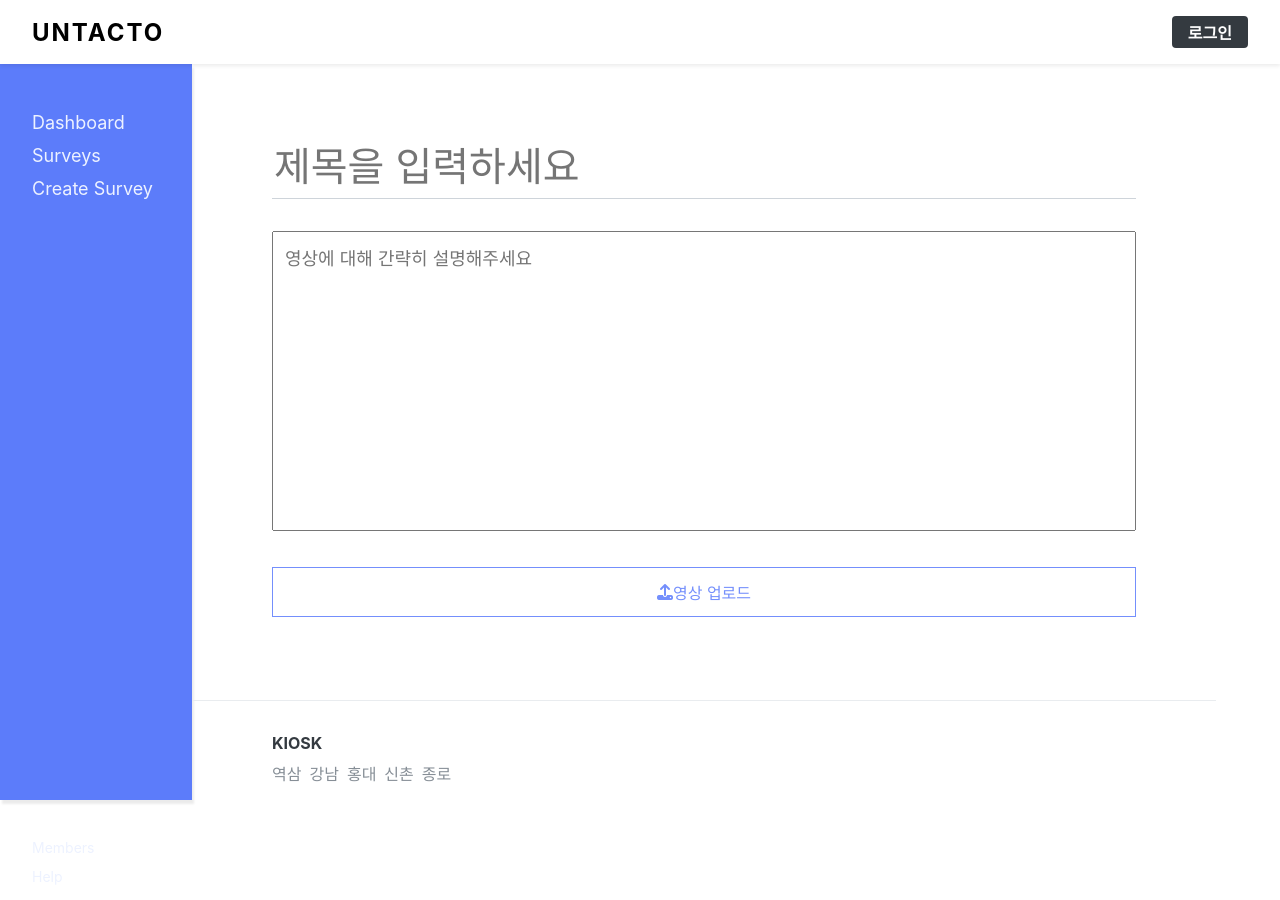
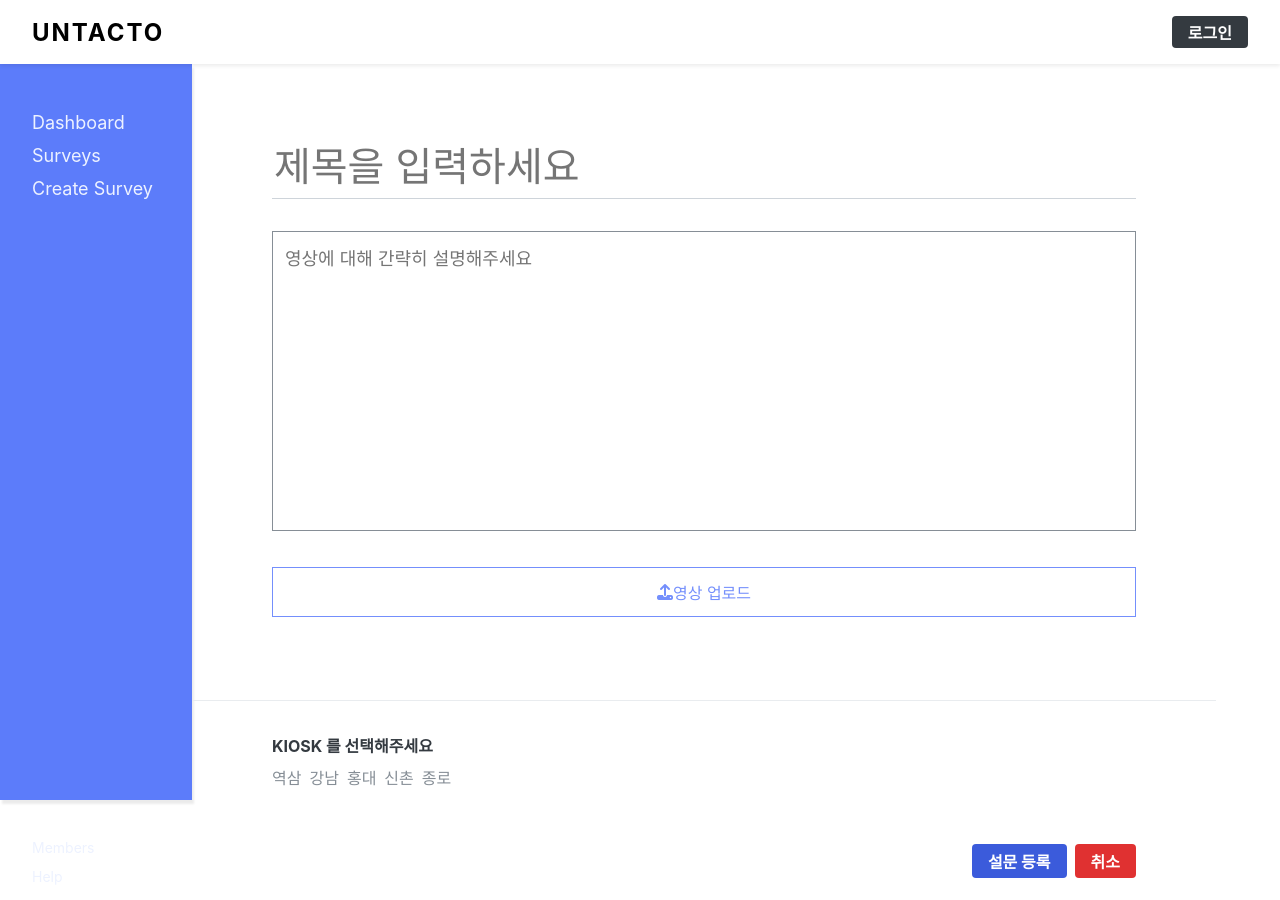
Before and after one commit to koco0371/UNTACTO, a React (Create React App) app in the folder frontend/web-company/: page /write in a window 1280 px wide. Built offline with nearby package versions, Linux system fonts and the light colour scheme; a web font is replaced by a local one.

Commit message:
Add create page: Have to fix kiosk seleting func

```diff
--- a/frontend/web-company/package.json
+++ b/frontend/web-company/package.json
@@ -42,5 +42,5 @@
       "last 1 safari version"
     ]
   },
-  "proxy": "http://i3a103.p.ssafy.io:3002/"
+  "proxy": "http://localhost:3002/"
 }
--- a/frontend/web-company/src/components/write/Editor.js
+++ b/frontend/web-company/src/components/write/Editor.js
@@ -21,6 +21,9 @@ const VideoForm = styled.form`
   height: 50px;
   width: 100%;
   border: 1px solid ${palette.indigo[4]};
+  &:hover {
+    border: 1px solid ${palette.indigo[7]};
+  }
   .video-label {
     height: 100%;
     display: flex;
@@ -37,7 +40,15 @@ const VideoForm = styled.form`
       font-family: 'Nanum-Gothic', -apple-system, BlinkMacSystemFont, 'Segoe UI',
         'Roboto', 'Oxygen', 'Ubuntu', 'Cantarell', 'Fira Sans', 'Droid Sans',
         'Helvetica Neue', sans-serif;
+      &:hover {
+        color: ${palette.indigo[7]};
+        font-weight: bold;
+      }
     }
+  }
+  .video-name {
+    margin-top: 1rem;
+    color: ${palette.gray[9]};
   }
   .video-input {
     position: absolute;
@@ -51,6 +62,7 @@ const VideoForm = styled.form`
   }
 `;
 const DescriptionInput = styled.textarea`
+  border: 1px solid ${palette.gray[6]};
   padding: 0.75rem;
   margin-bottom: 2rem;
   width: 100%;
@@ -62,11 +74,29 @@ const DescriptionInput = styled.textarea`
     'Helvetica Neue', sans-serif;
 `;
 
-const Editor = () => {
+const Editor = ({ onChangeField, title, description, video }) => {
+  const onChangeTitle = (e) => {
+    onChangeField({ key: 'title', value: e.target.value });
+  };
+  const onChangeDescription = (e) => {
+    onChangeField({ key: 'description', value: e.target.value });
+  };
+  const onChangeVideo = (e) => {
+    onChangeField({ key: 'video', value: e.target.value });
+  };
+
   return (
     <EditorBlock>
-      <TitleInput placeholder="제목을 입력하세요" />
-      <DescriptionInput placeholder="영상에 대해 간략히 설명해주세요" />
+      <TitleInput
+        placeholder="제목을 입력하세요"
+        onChange={onChangeTitle}
+        value={title}
+      />
+      <DescriptionInput
+        placeholder="영상에 대해 간략히 설명해주세요"
+        onChange={onChangeDescription}
+        value={description}
+      />
       <VideoForm>
         <div className="video-label">
           <label htmlFor="file">
@@ -80,7 +110,10 @@ const Editor = () => {
           accept="video/*"
           id="file"
           className="video-input"
+          onChange={onChangeVideo}
+          value={video}
         />
+        {video && <div className="video-name">선택된 영상: {video}</div>}
       </VideoForm>
     </EditorBlock>
   );
--- a/frontend/web-company/src/components/write/KioskBox.js
+++ b/frontend/web-company/src/components/write/KioskBox.js
@@ -1,7 +1,9 @@
-import React from 'react';
+import React, { useCallback } from 'react';
+import { useSelector, useDispatch } from 'react-redux';
 import styled from 'styled-components';
 import palette from '../../lib/styles/palette';
 import Main from '../common/Main';
+import changeField from '../../modules/write';
 
 const KioskBoxBlock = styled(Main)`
   position: absolute;
@@ -14,6 +16,15 @@ const KioskBoxBlock = styled(Main)`
     color: ${palette.gray[8]};
     margin-top: 0;
     margin-bottom: 0.5rem;
+  }
+  .selected-kiosk {
+    margin-bottom: 0.5rem;
+    display: flex;
+    justify-content: center;
+    align-items: center;
+    width: 100px;
+    border-radius: 15px;
+    border: 1px solid ${palette.indigo[5]};
   }
 `;
 
@@ -31,44 +42,47 @@ const KioskListBlock = styled.div`
   margin-top: 0.5rem;
 `;
 
-const KioskItem = ({ kiosk }) => <Kiosk>{kiosk.location}</Kiosk>;
+const KioskItem = ({ kiosk, onChangeKiosk }) => {
+  const onClickKiosk = (e) => {
+    onChangeKiosk({ key: 'selectedKiosk', value: e.target.value });
+  };
+  return <Kiosk onClick={onClickKiosk}>{kiosk.location}</Kiosk>;
+};
 
-const KioskList = ({ kiosks }) => (
-  <KioskListBlock>
-    {kiosks.map((kiosk) => (
-      <KioskItem key={kiosk.kioskId} kiosk={kiosk} />
-    ))}
-  </KioskListBlock>
-);
+const KioskList = ({ kiosks, onChangeField }) => {
+  const onChangeKiosk = useCallback((payload) => onChangeField(payload));
+  return (
+    <KioskListBlock>
+      {kiosks.map((kiosk) => (
+        <KioskItem
+          key={kiosk.kioskId}
+          kiosk={kiosk}
+          onChangeKiosk={onChangeKiosk}
+        />
+      ))}
+    </KioskListBlock>
+  );
+};
 
-const KioskBox = () => {
-  const kiosks = [
-    {
-      kioskId: 1,
-      location: '역삼',
-    },
-    {
-      kioskId: 2,
-      location: '강남',
-    },
-    {
-      kioskId: 3,
-      location: '홍대',
-    },
-    {
-      kioskId: 4,
-      location: '신촌',
-    },
-    {
-      kioskId: 5,
-      location: '종로',
-    },
-  ];
+const KioskBox = ({ kiosks }) => {
+  // kiosks는 write 페이지 들어오면 api 당겨오기
+  // kiosks와 selectedKiosk는 모두 redux로 관리
+  const dispatch = useDispatch();
+  const { selectedKiosk } = useSelector(({ write }) => ({
+    selectedKiosk: write.selectedKiosk,
+  }));
+  const onChangeField = useCallback(
+    (payload) => dispatch(changeField(payload)),
+    [dispatch],
+  );
 
   return (
     <KioskBoxBlock>
-      <h4>KIOSK</h4>
-      <KioskList kiosks={kiosks} />
+      {selectedKiosk ? <h4>선택한 KIOSK</h4> : <h4>KIOSK 를 선택해주세요</h4>}
+      {selectedKiosk && (
+        <div className="selected-kiosk">{selectedKiosk.location}</div>
+      )}
+      <KioskList kiosks={kiosks} onChangeField={onChangeField} />
     </KioskBoxBlock>
   );
 };
--- /dev/null
+++ b/frontend/web-company/src/components/write/WriteActionButtons.js
@@ -0,0 +1,37 @@
+import React from 'react';
+import styled from 'styled-components';
+import Button from '../common/Button';
+import Main from '../common/Main';
+
+const WriteActionButtonsBlock = styled(Main)`
+  margin-top: 780px;
+  margin-bottom: 3rem;
+  height: 2.125rem;
+  display: flex;
+  justify-content: flex-end;
+  button + button {
+    margin-left: 0.5rem;
+  }
+`;
+
+const StyledButton = styled(Button)`
+  height: 2.125rem;
+  & + & {
+    margin-left: 0.5rem;
+  }
+`;
+
+const WriteActionButtons = ({ onCancel, onPublish }) => {
+  return (
+    <WriteActionButtonsBlock>
+      <StyledButton indigo onClick={onPublish}>
+        설문 등록
+      </StyledButton>
+      <StyledButton red onClick={onCancel}>
+        취소
+      </StyledButton>
+    </WriteActionButtonsBlock>
+  );
+};
+
+export default WriteActionButtons;
--- /dev/null
+++ b/frontend/web-company/src/containers/write/EditorContainer.js
@@ -0,0 +1,32 @@
+import React, { useEffect, useCallback } from 'react';
+import Editor from '../../components/write/Editor';
+import { useSelector, useDispatch } from 'react-redux';
+import { changeField, initialize } from '../../modules/write';
+
+const EditorContainer = () => {
+  const dispatch = useDispatch();
+  const { title, description, video } = useSelector(({ write }) => ({
+    title: write.title,
+    description: write.description,
+    video: write.video,
+  }));
+  const onChangeField = useCallback(
+    (payload) => dispatch(changeField(payload)),
+    [dispatch],
+  );
+  useEffect(() => {
+    return () => {
+      dispatch(initialize());
+    };
+  }, [dispatch]);
+  return (
+    <Editor
+      onChangeField={onChangeField}
+      title={title}
+      description={description}
+      video={video}
+    />
+  );
+};
+
+export default EditorContainer;
--- /dev/null
+++ b/frontend/web-company/src/containers/write/KioskBoxContainer.js
@@ -0,0 +1,12 @@
+import React, { useCallback } from 'react';
+import { useDispatch, useSelector } from 'react-redux';
+import KioskBox from '../../components/write/KioskBox';
+import { changeField } from '../../modules/write';
+
+const KioskBoxContainer = () => {
+  const kiosks = useSelector((state) => state.write.kiosks);
+
+  return <KioskBox kiosks={kiosks} />;
+};
+
+export default KioskBoxContainer;
--- a/frontend/web-company/src/modules/index.js
+++ b/frontend/web-company/src/modules/index.js
@@ -3,12 +3,14 @@ import { all } from 'redux-saga/effects';
 import auth, { authSaga } from './auth';
 import loading from './loading';
 import user, { userSaga } from './user';
+import write from './write';
 
 // root reducer
 const rootReducer = combineReducers({
   auth,
   loading,
   user,
+  write,
 });
 
 // root saga
--- /dev/null
+++ b/frontend/web-company/src/modules/write.js
@@ -0,0 +1,56 @@
+import { createAction, handleActions } from 'redux-actions';
+
+// action type
+const INITIALIZE = 'write/INITIALIZE';
+const CHANGE_FIELD = 'write/CHANGE_FIELD';
+
+// action creator
+export const initialize = createAction(INITIALIZE);
+export const changeField = createAction(CHANGE_FIELD, ({ key, value }) => ({
+  key,
+  value,
+}));
+
+// initial state
+const initialState = {
+  title: '',
+  description: '',
+  video: '',
+  selectedKiosk: null,
+  kiosks: [
+    {
+      kioskId: 1,
+      location: '역삼',
+    },
+    {
+      kioskId: 2,
+      location: '강남',
+    },
+    {
+      kioskId: 3,
+      location: '홍대',
+    },
+    {
+      kioskId: 4,
+      location: '신촌',
+    },
+    {
+      kioskId: 5,
+      location: '종로',
+    },
+  ],
+};
+
+// reducer
+const write = handleActions(
+  {
+    [INITIALIZE]: (state) => initialState,
+    [CHANGE_FIELD]: (state, { payload: { key, value } }) => ({
+      ...state,
+      [key]: value,
+    }),
+  },
+  initialState,
+);
+
+export default write;
--- a/frontend/web-company/src/pages/WritePage.js
+++ b/frontend/web-company/src/pages/WritePage.js
@@ -1,16 +1,18 @@
 import React from 'react';
 import HeaderContainer from '../containers/common/HeaderContainer';
 import Sidebar from '../components/common/Sidebar';
-import Editor from '../components/write/Editor';
-import KioskBox from '../components/write/KioskBox';
+import EditorContainer from '../containers/write/EditorContainer';
+import WriteActionButtons from '../components/write/WriteActionButtons';
+import KioskBoxContainer from '../containers/write/KioskBoxContainer';
 
 const WritePage = () => {
   return (
     <>
       <HeaderContainer />
       <Sidebar />
-      <Editor />
-      <KioskBox />
+      <EditorContainer />
+      <KioskBoxContainer />
+      <WriteActionButtons />
     </>
   );
 };
```
